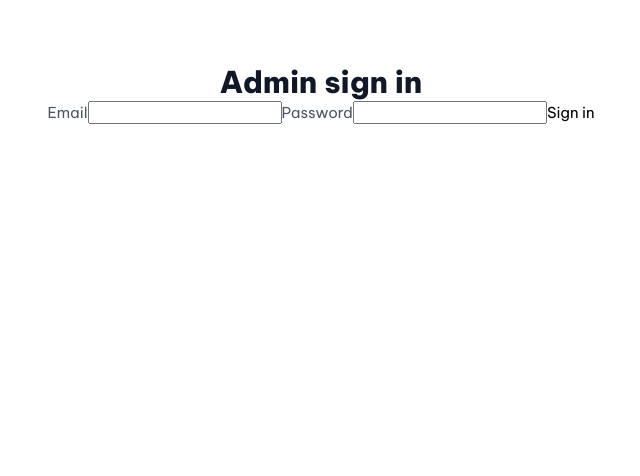
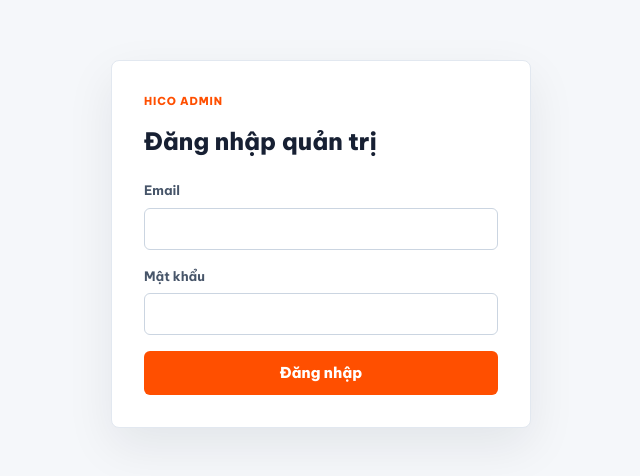
Before and after one commit to cuongdesignnb/hico, a React (Vite) app: page /quan-tri/dang-nhap in a window 1280 px wide. Shown: the part 156-632 px from the top of the page, without its empty margins (319-959 px from the left). Built offline with nearby package versions, Linux system fonts and the light colour scheme; no server answers.

Commit message:
fix(admin): style production login page

```diff
--- /dev/null
+++ b/src/pages/LoginPage.css
@@ -0,0 +1,86 @@
+.admin-auth-page {
+  min-height: 100vh;
+  display: grid;
+  place-items: center;
+  padding: 24px;
+  background: #f5f7fa;
+}
+
+.admin-auth-form {
+  width: min(420px, 100%);
+  display: flex;
+  flex-direction: column;
+  gap: 16px;
+  padding: 32px;
+  border: 1px solid #e2e8f0;
+  border-radius: 8px;
+  background: #fff;
+  box-shadow: 0 18px 48px rgba(15, 23, 42, .08);
+}
+
+.admin-auth-eyebrow {
+  color: #ff4f00;
+  font-size: 11px;
+  font-weight: 800;
+  letter-spacing: .08em;
+}
+
+.admin-auth-form h1 {
+  margin: 0 0 8px;
+  color: #172033;
+  font-size: 24px;
+}
+
+.admin-auth-form label {
+  display: flex;
+  flex-direction: column;
+  gap: 7px;
+  color: #475569;
+  font-size: 13px;
+  font-weight: 700;
+}
+
+.admin-auth-form input {
+  min-height: 42px;
+  padding: 0 12px;
+  border: 1px solid #cbd5e1;
+  border-radius: 6px;
+  color: #172033;
+  font: inherit;
+}
+
+.admin-auth-form input:focus {
+  border-color: #ff4f00;
+  outline: 3px solid rgba(255, 79, 0, .14);
+}
+
+.admin-auth-form p[role='alert'] {
+  margin: 0;
+  padding: 10px 12px;
+  border: 1px solid #fecaca;
+  border-radius: 6px;
+  background: #fef2f2;
+  color: #b91c1c;
+  font-size: 13px;
+}
+
+.admin-auth-form button {
+  min-height: 44px;
+  border: 0;
+  border-radius: 6px;
+  background: #ff4f00;
+  color: #fff;
+  font: inherit;
+  font-weight: 800;
+  cursor: pointer;
+}
+
+.admin-auth-form button:disabled {
+  cursor: wait;
+  opacity: .65;
+}
+
+@media (max-width: 520px) {
+  .admin-auth-page { padding: 16px; }
+  .admin-auth-form { padding: 24px; }
+}
--- a/src/pages/LoginPage.tsx
+++ b/src/pages/LoginPage.tsx
@@ -2,6 +2,7 @@ import { useState } from 'react';
 import type { FormEvent } from 'react';
 import { useLocation, useNavigate } from 'react-router-dom';
 import { useAuth } from '../auth/useAuth';
+import './LoginPage.css';
 
 export const LoginPage = () => {
   const { login, status } = useAuth();
@@ -18,11 +19,11 @@ export const LoginPage = () => {
       await login(email, password);
       navigate((location.state as { from?: string } | null)?.from || '/quan-tri', { replace: true });
     } catch {
-      setError('Email or password is incorrect.');
+      setError('Email hoặc mật khẩu không chính xác.');
     } finally { setSubmitting(false); }
   };
   if (status === 'authenticated') return null;
-  return <main className="route-state auth-page"><form className="auth-form" onSubmit={submit}><h1>Admin sign in</h1><label>Email<input type="email" autoComplete="email" value={email} onChange={(event) => setEmail(event.target.value)} required /></label><label>Password<input type="password" autoComplete="current-password" value={password} onChange={(event) => setPassword(event.target.value)} required /></label>{error && <p role="alert">{error}</p>}<button type="submit" disabled={submitting}>{submitting ? 'Signing in...' : 'Sign in'}</button></form></main>;
+  return <main className="admin-auth-page"><form className="admin-auth-form" onSubmit={submit}><div className="admin-auth-eyebrow">HICO ADMIN</div><h1>Đăng nhập quản trị</h1><label>Email<input type="email" autoComplete="email" value={email} onChange={(event) => setEmail(event.target.value)} required /></label><label>Mật khẩu<input type="password" autoComplete="current-password" value={password} onChange={(event) => setPassword(event.target.value)} required /></label>{error && <p role="alert">{error}</p>}<button type="submit" disabled={submitting}>{submitting ? 'Đang đăng nhập...' : 'Đăng nhập'}</button></form></main>;
 };
 
 export const ForbiddenPage = () => <main className="route-state"><h1>Permission denied</h1><p>Your account does not have access to this area.</p></main>;
```
